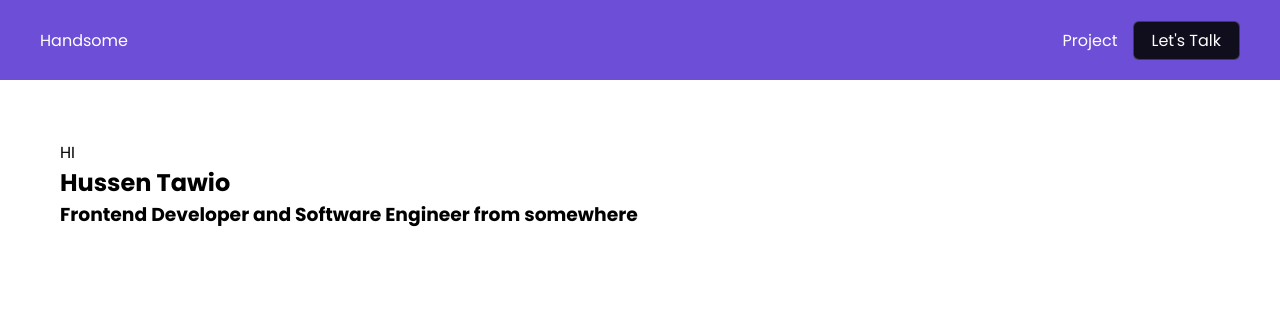
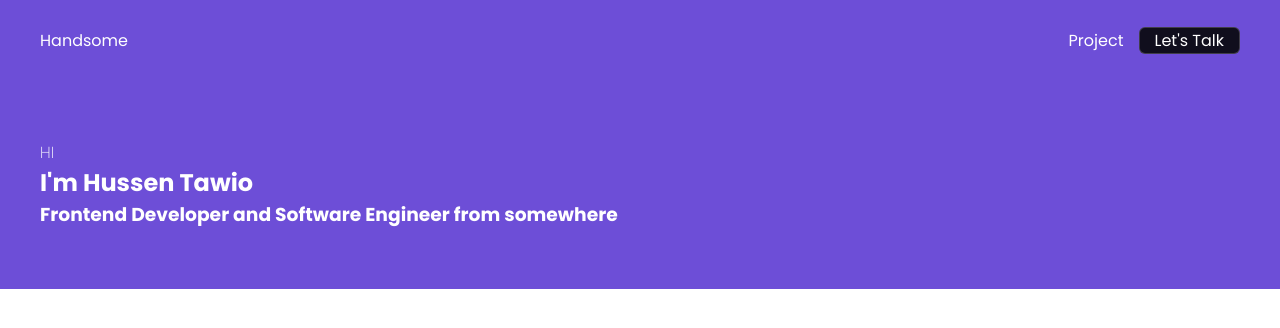
Before and after one commit to huzitaiwo/handsome, a React (Create React App) app: page / in a window 1280 px wide. Shown: the top 328 px of the page. Built offline with nearby package versions, Linux system fonts and the light colour scheme.

Commit message:
created Banner component

```diff
--- a/src/App.css
+++ b/src/App.css
@@ -3,7 +3,7 @@
   margin: 0 auto;
 }
 section {
-  padding: 60px;
+  padding: 60px 0;
 }
 
 @media (max-width: 1200px) {
--- a/src/components/Banner.css
+++ b/src/components/Banner.css
@@ -0,0 +1,7 @@
+.banner {
+  background: #6d4ed7;
+  color: #fff;
+}
+.banner span {
+  font-weight: 200;
+}
--- a/src/components/Banner.js
+++ b/src/components/Banner.js
@@ -2,10 +2,12 @@ import './Banner.css'
 
 export default function Banner() {
   return (
-    <div className='banner'>
-      <span>HI</span>
-      <h1>Hussen Tawio</h1>
-      <h3>Frontend Developer and Software Engineer from somewhere</h3>
-    </div>
+    <section className='banner'>
+      <div className="container">
+        <span>HI</span>
+        <h1>I'm Hussen Tawio</h1>
+        <h3>Frontend Developer and Software Engineer from somewhere</h3>
+      </div>
+    </section>
   )
 }
--- a/src/components/Navbar.css
+++ b/src/components/Navbar.css
@@ -24,7 +24,7 @@
 }
 .navbar .hi {
   border-radius: 6px;
-  padding: 6px 18px;
+  padding: 6px px;
   /* margin-left: 20px; */
   background: #100e1d;
   border: 1px solid rgba(255, 255, 255, 0.2);
--- a/src/pages/home/Home.js
+++ b/src/pages/home/Home.js
@@ -5,8 +5,8 @@ import Banner from '../../components/Banner'
 
 export default function Home() {
   return (
-    <section>
+    <div>
       <Banner />
-    </section>
+    </div>
   )
 }
```
